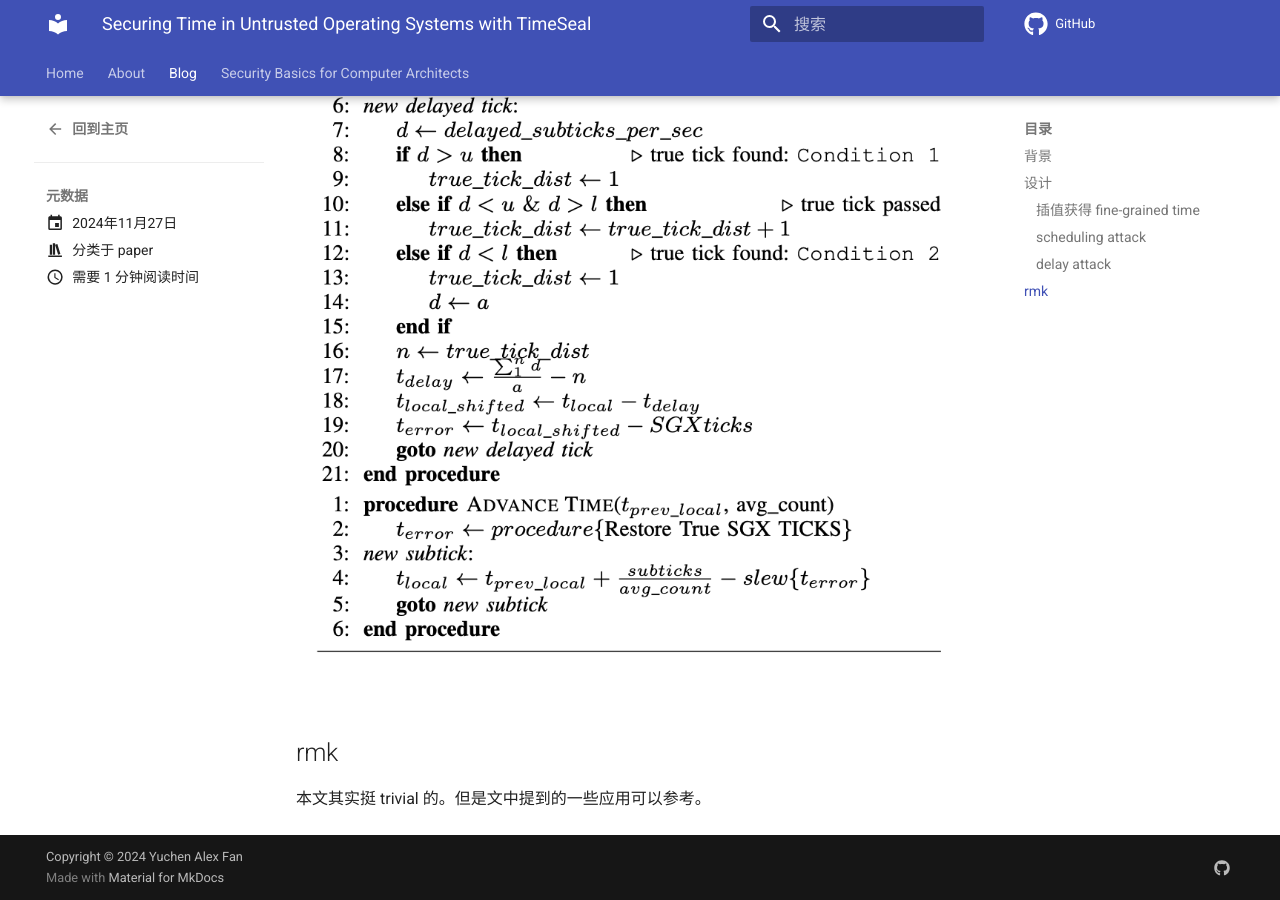
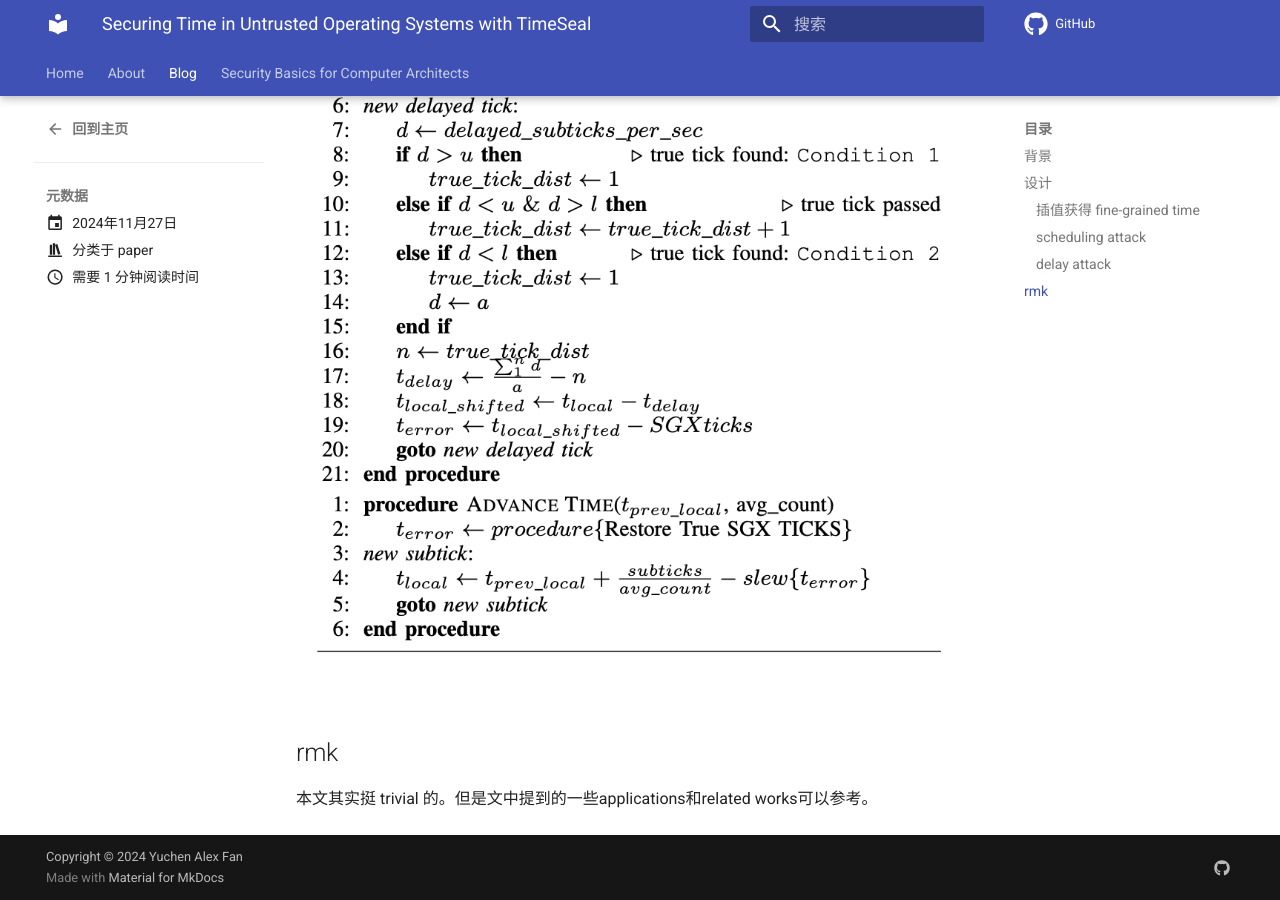
Before and after one commit to fanyc22/blog, an MkDocs documentation site: the page built from docs/blog/posts/TimeSeal.md, in a window 1280 px wide and 900 px high, scrolled down 1142 px. Built offline with MkDocs 1.6.1 and Material for MkDocs 9.7.7, drawn with Linux system fonts in a browser that asks for light colours; comment, search, counter and statistics services are not loaded.

Commit message:
Update TimeSeal.md

```diff
--- a/docs/blog/posts/TimeSeal.md
+++ b/docs/blog/posts/TimeSeal.md
@@ -45,4 +45,4 @@ tags:
 
 ## rmk
 
-本文其实挺 trivial 的。但是文中提到的一些应用可以参考。
+本文其实挺 trivial 的。但是文中提到的一些applications和related works可以参考。
```
